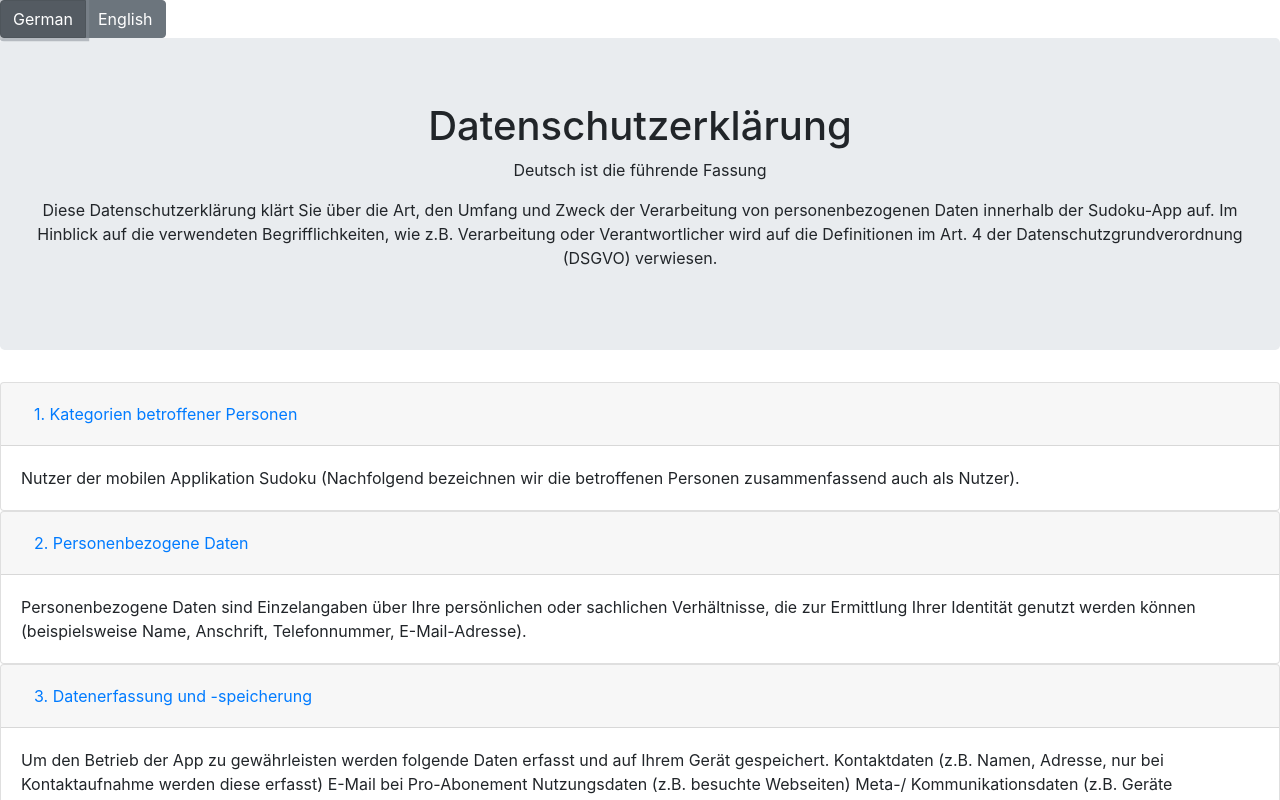
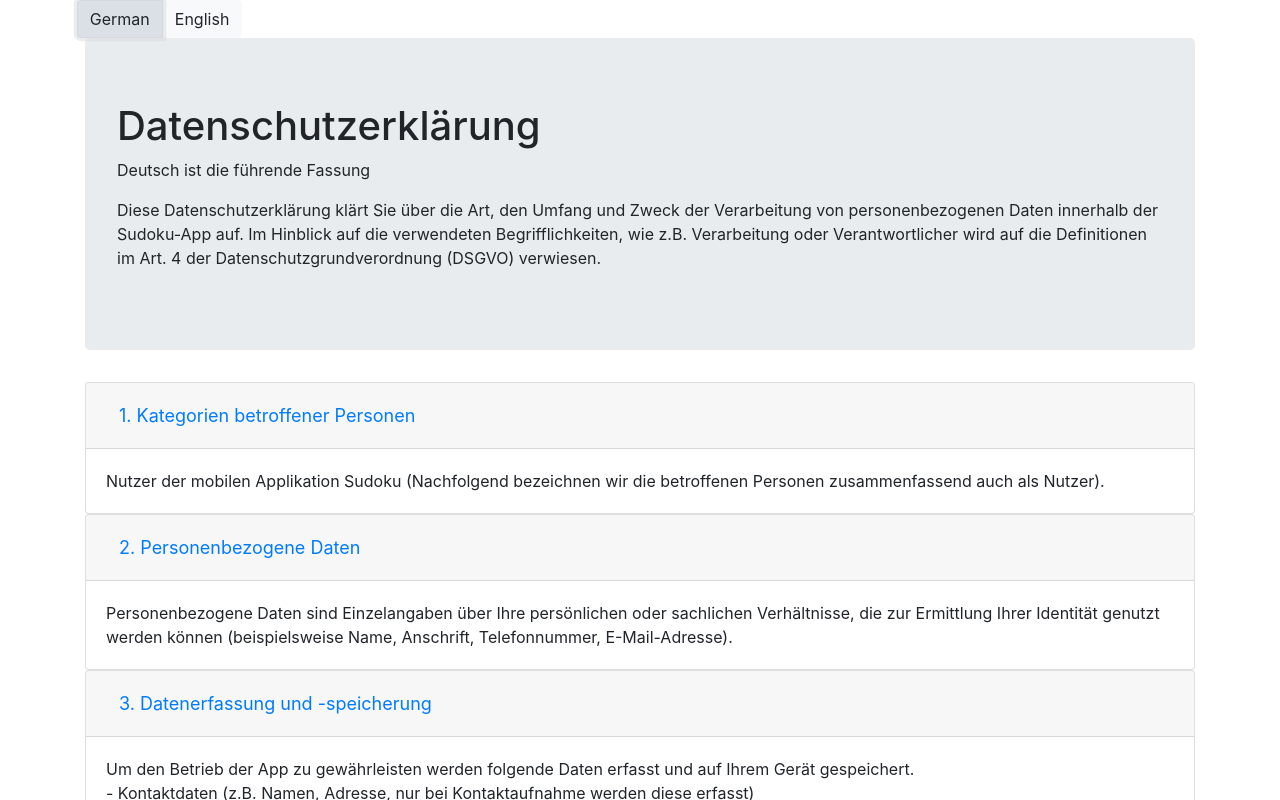
Before and after one commit to vcappde/sudoku_collection, a plain HTML site: page privacy_policy_en.html in a window 1280 px wide. Both pictures are taken after a click on the button "German". Shown: the top 800 px of the page. Drawn offline with nearby package versions, Linux system fonts and the light colour scheme.

Commit message:
new content

```diff
--- a/content_de.js
+++ b/content_de.js
@@ -13,7 +13,7 @@ var mydata_de = {
         },
         {
             "titel": "Datenerfassung und -speicherung",
-            "summary": "Um den Betrieb der App zu gewährleisten werden folgende Daten erfasst und auf Ihrem Gerät gespeichert.  Kontaktdaten (z.B. Namen, Adresse, nur bei Kontaktaufnahme werden diese erfasst)             E-Mail bei Pro-Abonement Nutzungsdaten (z.B. besuchte Webseiten)             Meta-/ Kommunikationsdaten (z.B. Geräte Informationen, IP Adresse)"
+            "summary": "Um den Betrieb der App zu gewährleisten werden folgende Daten erfasst und auf Ihrem Gerät gespeichert. <br>- Kontaktdaten (z.B. Namen, Adresse, nur bei Kontaktaufnahme werden diese erfasst)<br>- E-Mail bei Pro-Abonement Nutzungsdaten (z.B. besuchte Webseiten) <br>- Meta-/ Kommunikationsdaten (z.B. Geräte Informationen, IP Adresse)"
 
         },
         {
@@ -23,7 +23,7 @@ var mydata_de = {
         },
         {
             "titel": "Nutzung von Diensten Dritter",
-            "summary": "Google Admob, Google Analytics und Firebase             Die kostenlose Version der App benutzt den Dienst Google Admob, Google Analytics und Firebase, um personalisierte Werbeanzeigen einzublenden und Nutzungsverhalten zu analysieren. Dafür werden Metakommunikationsdaten an Google übertragen und dort gespeichert. Diese Einstellungen kann über die Einstellungen des Endgeräts deaktiviert werden.         Der Google Admob Dienst, Google Analytics und Firebase wird von der Firma Google (Google Inc., 1600 Amphitheatre Parkway Mountain View, CA 94043, USA) bereitgestellt. Google ist unter dem Privacy-Shield-Abkommen zertifiziert und bietet hierdurch eine Garantie, das europäische Datenschutzrecht einzuhalten (https://www.privacyshield.gov/participant?id=a2zt000000001L5AAI&status=Active).             Allgemeine Informationen zum Umgang mit Nutzerdaten finden Sie in der Datenschutzerklärung von Google (Google Admob, Firebase, Analytics): https://www.google.de/intl/de/policies/privacy/"
+            "summary": "Die kostenlose Version der App benutzt den Dienst Google Admob, Google Analytics und Firebase, um personalisierte Werbeanzeigen einzublenden und Nutzungsverhalten zu analysieren. Dafür werden Metakommunikationsdaten an Google übertragen und dort gespeichert. Diese Einstellungen kann über die Einstellungen des Endgeräts deaktiviert werden.         Der Google Admob Dienst, Google Analytics und Firebase wird von der Firma Google (Google Inc., 1600 Amphitheatre Parkway Mountain View, CA 94043, USA) bereitgestellt. Google ist unter dem Privacy-Shield-Abkommen zertifiziert und bietet hierdurch eine Garantie, das europäische Datenschutzrecht einzuhalten (<a href=https://www.privacyshield.gov/participant?id=a2zt000000001L5AAI&status=Active target=&quot;_blank&quot>Privacy Shield</a>). <br> Allgemeine Informationen zum Umgang mit Nutzerdaten finden Sie in der Datenschutzerklärung von Google (Google Admob, Firebase, Analytics, <a href=https://www.google.de/intl/de/policies/privacy/ target=&quot;_blank&quot>Datenschutzerklärung Google</a>)"
         },
         {
             "titel": "Kontaktaufnahme",
@@ -40,13 +40,13 @@ var mydata_de = {
         },
 
         {
-            "titel": "Löschung von Daten",
+            "titel": "Änderung der Datenschutzerklärung",
             "summary": "Im Zuge der Weiterentwicklung der App und der Implementierung neuer Funktionen können Änderungen dieser Datenschutzerklärung erforderlich werden. Daher empfehlen wir Ihnen, sich diese Datenschutzerklärung regelmäßig durchzulesen."
         },
 
         {
             "titel": "Verantwortlicher",
-            "summary": "Kevin Behling;             Gerberstr.15 ,         71364 Winnenden Telefon: +49 15905819348             E-Mail: VCAPPDE@gmail.com "
+            "summary": "Kevin Behling<br>Gerberstr.15 <br> 71364 Winnenden <br>Telefon: +49 15905819348 <br>E-Mail: VCAPPDE@gmail.com "
 
         },
 
--- a/main.js
+++ b/main.js
@@ -14,20 +14,24 @@ function hide() {
 }
 
 function change_lan(clicked_id) {
+
+    container = document.getElementById("layout_container");
+
+
    var content = document.getElementById(clicked_id).innerHTML;
 
    if (content == "German"){
     mydata=mydata_de;
-    document.getElementById("btn_en").className = "btn btn-secondary";
-    document.getElementById("btn_de").className = "btn btn-secondary active";
+    document.getElementById("btn_en").className = "btn btn-light";
+    document.getElementById("btn_de").className = "btn btn-light active";
 
 
 }
 
 if (content == "English"){
     mydata=mydata_en;
-    document.getElementById("btn_de").className = "btn btn-secondary";
-    document.getElementById("btn_en").className = "btn btn-secondary active";
+    document.getElementById("btn_de").className = "btn btn-light";
+    document.getElementById("btn_en").className = "btn btn-light active";
 
 }
 
@@ -39,10 +43,10 @@ length = card_div.length;
 
 for (var i = 0; i < length; i++){
     num = card_div.length -1;
-    document.body.removeChild(card_div[num]);
+    container.removeChild(card_div[num]);
 }
 
-document.body.removeChild(title_div);
+container.removeChild(title_div);
 
 init ();
 
@@ -50,7 +54,9 @@ init ();
 
 function init () {
 
-    var active_lan = document.getElementsByClassName("btn btn-secondary active");
+    createLayout();
+
+    var active_lan = document.getElementsByClassName("btn btn-light active");
 
 
     if (active_lan[0].textContent == "German"){
@@ -76,11 +82,27 @@ function init () {
 
 }
 
+function createLayout (){
+
+
+
+
+    var div_con = document.createElement("div");
+    div_con.id = "layout_container";
+    div_con.className = "container";
+    div_con.setAttribute("style", "width:100%; height:auto;")
+
+    document.body.appendChild(div_con);
+
+}
+
 function createTitle(title, subtitle, sub_par_text){
+
+    container = document.getElementById("layout_container");
 
     var div_title = document.createElement("div");
     div_title.id = "title_div";
-    div_title.className = "jumbotron text-center";
+    div_title.className = "jumbotron text-left";
 
     var title_name = document.createElement("h1");
     title_name.innerHTML = title;
@@ -94,7 +116,7 @@ function createTitle(title, subtitle, sub_par_text){
     sub_par.innerHTML = sub_par_text;
     div_title.appendChild(sub_par);
 
-    document.body.appendChild(div_title);
+    container.appendChild(div_title);
 
 
 
@@ -117,6 +139,8 @@ function createOneCard(titel, content, id) {
 
     var button_heading = document.createElement("button");
     button_heading.className = "btn btn-link btn-block text-left";
+    button_heading.setAttribute("style", "font-size:large");
+
     button_heading.innerHTML = titel;
     button_heading.setAttribute("id" , id)
     button_heading.addEventListener("click", hide);
@@ -133,7 +157,9 @@ function createOneCard(titel, content, id) {
 
     card_div.appendChild(div_body);
 
-    document.body.appendChild(card_div);
+    container = document.getElementById("layout_container");
+
+    container.appendChild(card_div);
 
 
 }
--- a/privacy_policy_en.html
+++ b/privacy_policy_en.html
@@ -14,10 +14,9 @@
 </head>
 
 <body>
-
-    <div class="btn-group" role="group" aria-label="Basic example">
-        <button type="button" class="btn btn-secondary active" onclick="change_lan(this.id)" id="btn_de">German</button>
-        <button type="button" class="btn btn-secondary" onclick="change_lan(this.id)" id="btn_en">English</button>
+    <div class="btn-group" role="group" aria-label="Basic example" style="margin-left: 6%;">
+        <button type="button" class="btn btn-light active"  onclick="change_lan(this.id)" id="btn_de">German</button>
+        <button type="button" class="btn btn-light" onclick="change_lan(this.id)" id="btn_en">English</button>
       </div>
 
 </body>
```
